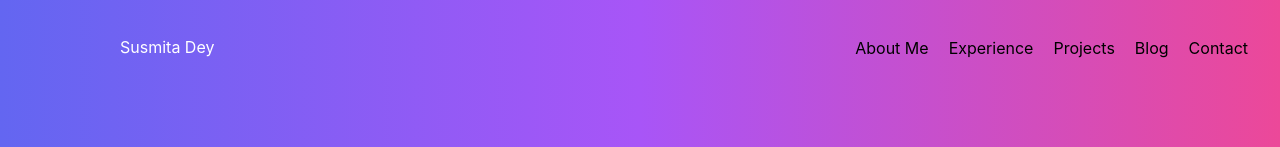
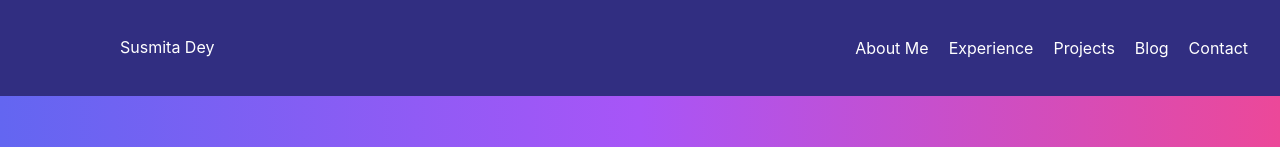
Before and after one commit to Susmita-Dey/portfolio-v1, a Next.js app: page / in a window 1280 px wide. Shown: the top 147 px of the page. Built offline with nearby package versions, Linux system fonts and the light colour scheme.

Commit message:
changed few colors

```diff
--- a/components/experience.js
+++ b/components/experience.js
@@ -139,7 +139,7 @@ export default function Experience() {
   ];
   return (
     // <section className="bg-gradient-to-r from-cyan-500 to-blue-500 px-6">
-    <section className="bg-green-200 px-6">
+    <section className="bg-green-200 px-6 unselectable">
       <div className="max-w-4xl mx-auto py-12">
         <div className="text-center mb-8">
           <h2 className="text-2xl font-bold">Experience</h2>
--- a/components/header.js
+++ b/components/header.js
@@ -1,6 +1,8 @@
+import Link from "next/link";
+
 export default function Header() {
   return (
-    <header className="bg-gradient-to-r from-indigo-500 via-purple-500 to-pink-500 container mx-auto flex justify-between h-24 items-center">
+    <header className="text-white bg-indigo-900 container mx-auto flex justify-between h-24 items-center">
       <a href="/">
         <svg
           aria-label="My Name logo"
@@ -15,22 +17,26 @@ export default function Header() {
       </a>
       <nav>
         <ul className="flex gap-5">
-          <li className="hover:text-blue-800 focus:underline">
-            <a href="#">About Me</a>
+          <li className="hover:text-green-400 focus:underline">
+            <Link href="#">About Me</Link>
           </li>
-          <li className="hover:text-blue-800 focus:underline">
-            <a href="#">Experience</a>
+          <li className="hover:text-green-400 focus:underline">
+            <Link href="#">Experience</Link>
           </li>
-          <li className="hover:text-blue-800 focus:underline">
-            <a href="#">Projects</a>
+          <li className="hover:text-green-400 focus:underline">
+            <Link href="#">Projects</Link>
           </li>
-          <li className="hover:text-blue-800 focus:underline">
-            <a href="https://susmitadey.hashnode.dev/" target="_blank">
+          <li className="hover:text-green-400 focus:underline">
+            <Link
+              href="https://susmitadey.hashnode.dev/"
+              target="_blank"
+              rel="noreferrer"
+            >
               Blog
-            </a>
+            </Link>
           </li>
-          <li className="mr-8 hover:text-blue-800 focus:underline">
-            <a href="#">Contact</a>
+          <li className="mr-8 hover:text-green-400 focus:underline">
+            <Link href="#">Contact</Link>
           </li>
         </ul>
       </nav>
--- /dev/null
+++ b/components/recentPosts.js
@@ -0,0 +1,16 @@
+import Article from "./article";
+import SectionHeader from "./sectionHeader";
+
+export default function RecentPosts() {
+  return (
+    <section className="bg-blue-100">
+      <div className="max-w-4xl mx-auto py-12">
+        <SectionHeader title="Recent Posts" href="#" />
+        <div className="grid grid-cols-2 gap-6">
+          <Article />
+          <Article />
+        </div>
+      </div>
+    </section>
+  );
+}
--- a/pages/index.js
+++ b/pages/index.js
@@ -4,6 +4,7 @@ import About from "../components/about";
 import Experience from "../components/experience";
 import IntroHeader from "../components/introheader";
 import Projects from "../components/projects";
+import RecentPosts from "../components/recentPosts";
 // import styles from '../styles/Home.module.css'
 
 export default function Home() {
@@ -30,6 +31,7 @@ export default function Home() {
       <About />
       <Experience />
       <Projects />
+      <RecentPosts />
     </div>
   );
 }
--- a/styles/globals.css
+++ b/styles/globals.css
@@ -28,3 +28,22 @@ a {
     background: black;
   }
 }
+
+::-moz-selection { /* Code for Firefox */
+  color: blueviolet;
+  background: white;
+}
+
+::selection {
+  color: blueviolet;
+  background: white;
+}
+
+.unselectable {
+  -webkit-user-select: none;
+  -webkit-touch-callout: none;
+  -moz-user-select: none;
+  -ms-user-select: none;
+  user-select: none;
+  color: blueviolet;
+}
```
Also changed, not shown: 1 other file (tests, documents, lock files or other folders).
